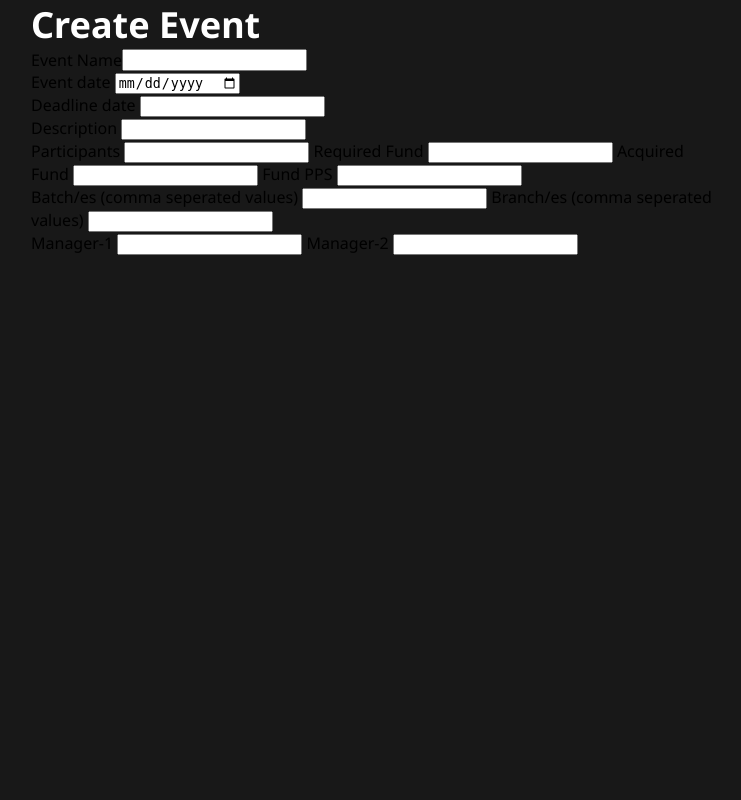
After one commit to farizest/FundManagementApp, a Python web app: template templates/event-add.html in a window 1280 px wide. The commit adds this page. Shown: the whole page, without its empty margins (266-1007 px from the left). Run offline with Jinja, Linux system fonts and the light colour scheme; the template is opened without the code that fills it, so the values that code supplies are empty.

Commit message:
Add files via upload

```diff
--- /dev/null
+++ b/static/event-add.css
@@ -0,0 +1,33 @@
+*{
+    margin: 0 ;
+}
+body{
+    background-color:#181818;
+    display: flex;
+    justify-content: center;
+    font-family: "Noto Sans", sans-serif;
+}
+h1{
+    font-size:36px;
+    font-weight:bold;
+    color: #fff;
+}
+h3{
+    color:#fff;
+    font-size: 36px;
+    font-weight: bold;
+}
+#event-add{
+    height:100vh;
+    width: 100%;
+    max-width: 686px;
+    margin: 0 10px;
+}
+#event-add nav.head{
+
+}
+.inputContainer{
+    display: flex;
+    flex-wrap: wrap;
+
+}
--- /dev/null
+++ b/static/styles.css
@@ -0,0 +1,34 @@
+@import url('https://fonts.googleapis.com/css2?family=Noto+Sans:ital,wght@0,100..900;1,100..900&display=swap');
+*{
+    margin: 0 ;
+}
+body{
+    background-color:#181818;
+    display: flex;
+    justify-content: center;
+    font-family: "Noto Sans", sans-serif;
+}
+h1{
+    font-size:36px;
+    font-weight:bold;
+    color: #fff;
+}
+h3{
+    color:#fff;
+    font-size: 36px;
+    font-weight: bold;
+}
+.line{
+    background-color: white;
+    width: 100%;
+    flex: 1;
+    height: 1px;
+}
+h5{
+    font-size: 24px;
+    font-weight: 600;
+    color: #fff;
+}
+a{
+    text-decoration: none;
+}
--- /dev/null
+++ b/templates/event-add.html
@@ -0,0 +1,65 @@
+<!DOCTYPE html>
+<html lang="en">
+<head>
+    <meta charset="UTF-8">
+    <meta name="viewport" content="width=device-width, initial-scale=1.0">
+    <title>Add new event</title>
+    <link rel="stylesheet" href="/static/styles.css">
+    <link rel="stylesheet" href="../static/styles.css">
+    <link rel="stylesheet" href="/static/event-add.css">
+    <link rel="stylesheet" href="../static/event-add.css">
+</head>
+<body>
+    <section id="event-add">
+        <nav class="head"></nav>
+            <h1>Create Event</h1>
+            <span>{{user.admno}}</span>
+        </nav>
+
+        <section>
+            <div class="inputContainer">
+                <label for="name">Event Name</label>
+                <input type="text" id="name" name="name">
+            </div>
+            <div class="inputContainer"></div>
+                <label for="date">Event date</label>
+                <input type="date" id="date" name="date">
+            </div>
+            <div class="inputContainer"></div>
+                <label for="deadline">Deadline date</label>
+                <input type="text" id="deadline" name="deadline">
+            </div>
+            <div class="inputContainer"></div>
+                <label for="description">Description</label>
+                <input type="text" id="description" name="description">
+            </div>
+            <div class="inputContainer"></div>
+                <label for="participants">Participants</label>
+                <input type="text" id="participants" name="participants">
+                <label for="req_fund">Required Fund</label>
+                <input type="text" id="req_fund" name="req_fund">
+                <label for="acq_fund">Acquired Fund</label>
+                <input type="text" id="acq_fund" name="acq_fund">
+                <label for="pps_fund">Fund PPS</label>
+                <input type="text" id="pps_fund" name="pps_fund">
+            </div>
+            <div class="inputContainer"></div>
+                <label for="batch">Batch/es (comma seperated values)</label>
+                <input type="text" id="batch" name="batch">
+                <label for="branch">Branch/es (comma seperated values)</label>
+                <input type="text" id="branch" name="branch">
+            </div>
+            <div class="inputContainer"></div>
+                <label for="manager_1">Manager-1</label>
+                <input type="text" id="manager_1" name="manager_1">
+                <label for="manager_2">Manager-2</label>
+                <input type="text" id="manager_2" name="manager_2">
+            </div>
+
+        </section>
+
+        <section>
+        </section>
+    </section>
+</body>
+</html>
--- a/templates/event-student.html
+++ b/templates/event-student.html
@@ -3,6 +3,8 @@
 <head>
     <meta charset="UTF-8">
     <meta name="viewport" content="width=device-width, initial-scale=1.0">
+    <link rel="stylesheet" href="/static/styles.css">
+    <link rel="stylesheet" href="../static/styles.css">
     <link rel="stylesheet" href="/static/event-student.css">
     <link rel="stylesheet" href="../static/event-student.css">
     <title>Fund Manager</title>
```
Also changed, not shown: static/event-student.css (+4 -25 lines), static/home.css (+6 -43 lines), templates/home.html (+9 -4 lines).
